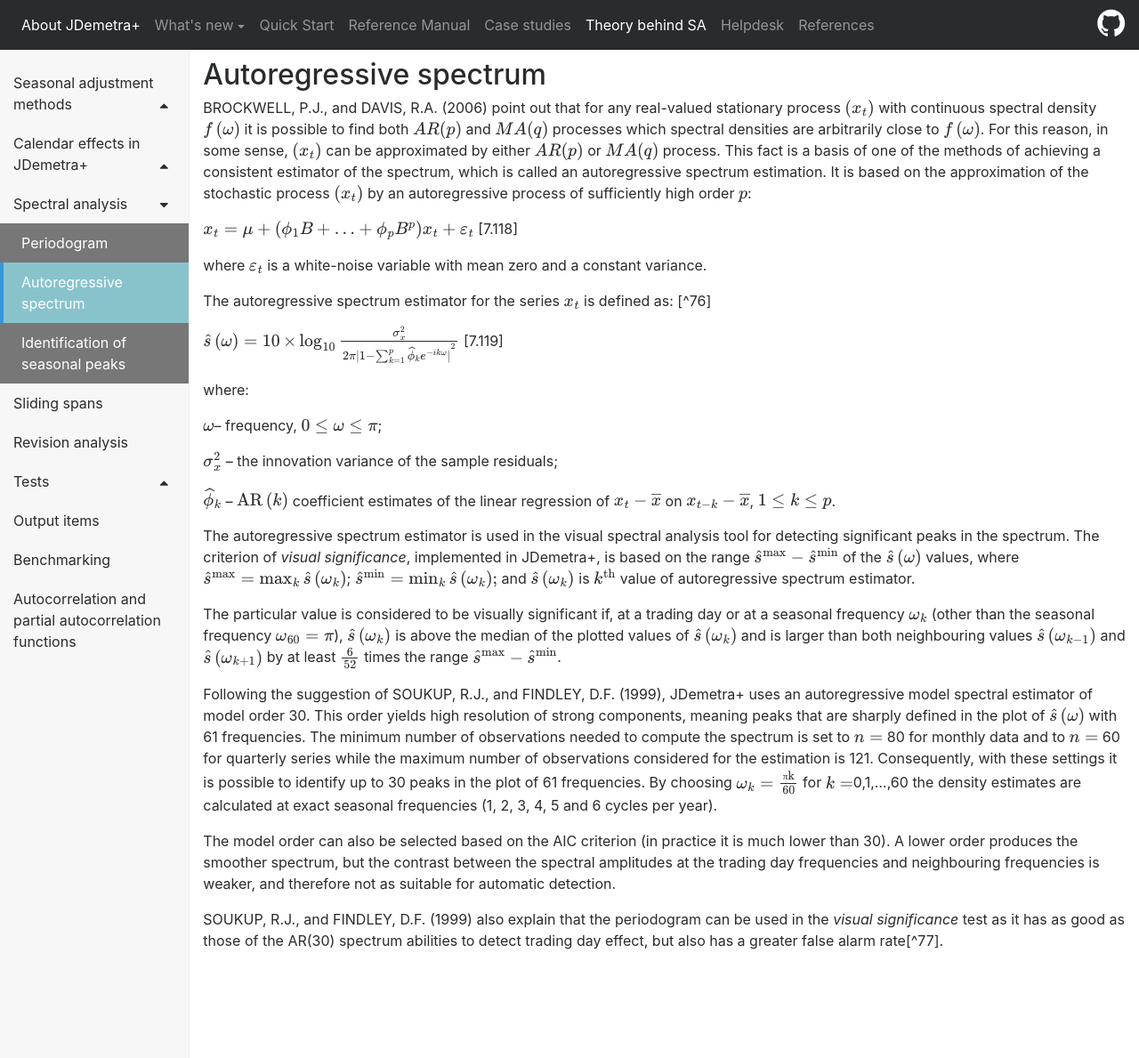
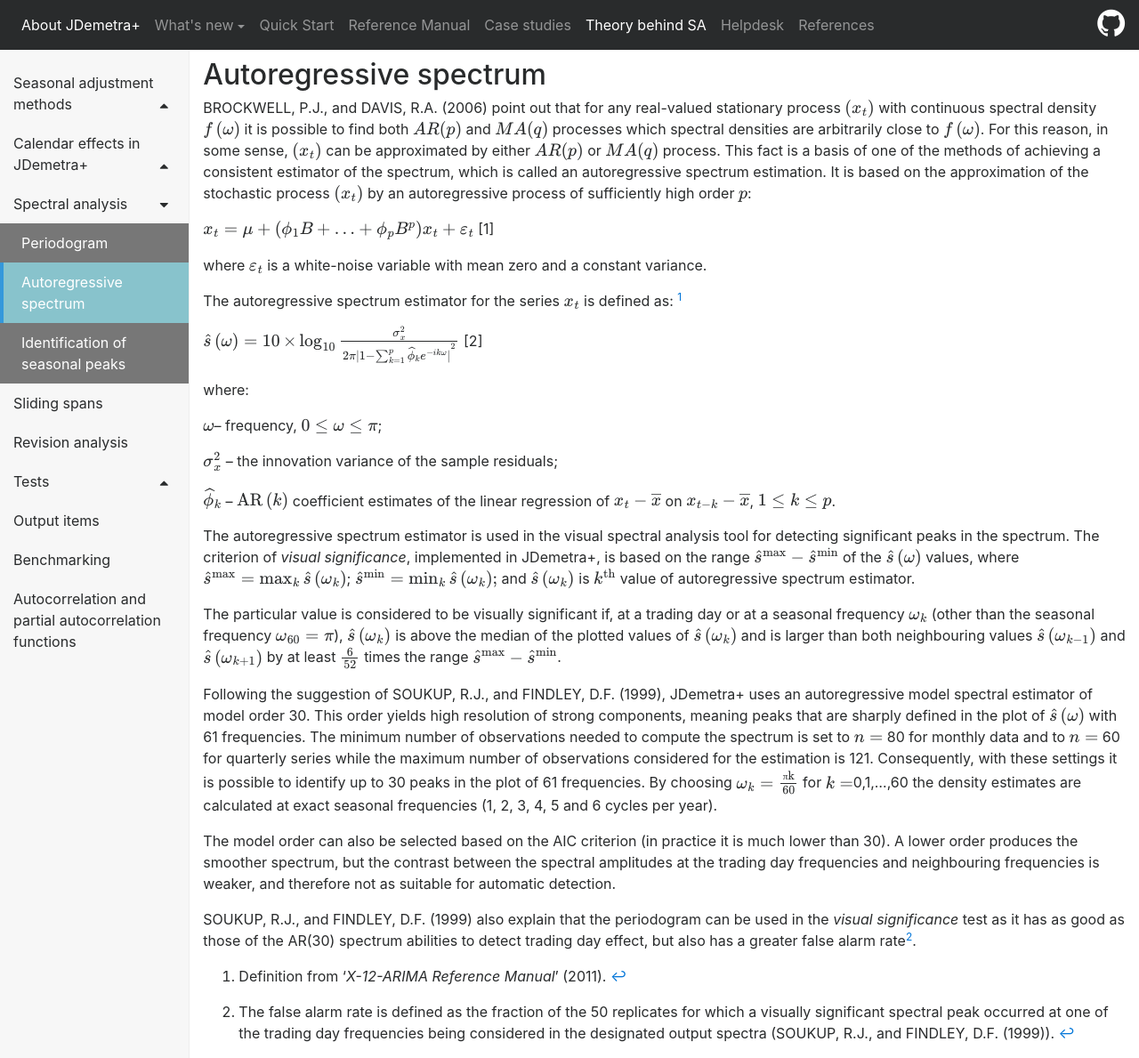
Before and after one commit to SylwiaGrudkowska/JDemetra-documentation, a Jekyll site: the page built from pages/theory/spectral_AR.md, in a window 1280 px wide and 1189 px high. Shown: the whole window at 89% size. Built offline with Jekyll 4.4.1, drawn with Linux system fonts in a browser that asks for light colours; nearby versions of some CDN libraries; formulas are drawn with MathJax 3.

Commit message:
spectral_AR ok

```diff
--- a/pages/theory/spectral_AR.md
+++ b/pages/theory/spectral_AR.md
@@ -17,7 +17,9 @@ spectrum estimation. It is based on the approximation of the stochastic
 process $\left\(x_{t}\right\)$ by an autoregressive process of
 sufficiently high order $p$:
 
-  $$x_{t} = \mu + \left( \phi_{1}B + \ldots + \phi_{p}B^{p} \right)x_{t} + \varepsilon_{t}$$   \[7.118\]
+  $$
+  x_{t} = \mu + \left( \phi_{1}B + \ldots + \phi_{p}B^{p} \right)x_{t} + \varepsilon_{t}
+  $$   \[1\] <!---\[7.118\]      -->
 
 where $\varepsilon_{t}$ is a white-noise variable with mean zero and a
 constant variance.
@@ -27,7 +29,7 @@ as: [^76]
 
  $$
  \widehat{s}\left( \omega \right) = 10\operatorname{\times}{\log_{10}\frac{\sigma_{x}^{2}}{2\pi{|1 - \sum_{k = 1}^{p}{\widehat{\phi}}_{k}e^{- ik\omega}|}^{2}}}
- $$   \[7.119\]
+ $$ \[2\] <!---\[7.119\]      -->
 
 where:
 
@@ -82,3 +84,10 @@ SOUKUP, R.J., and FINDLEY, D.F. (1999) also explain that the periodogram
 can be used in the *visual significance* test as it has as good as those
 of the AR(30) spectrum abilities to detect trading day effect, but also
 has a greater false alarm rate[^77].
+
+[^76]: Definition from '*X-12-ARIMA Reference Manual*' (2011).
+
+[^77]: The false alarm rate is defined as the fraction of the 50
+    replicates for which a visually significant spectral peak occurred
+    at one of the trading day frequencies being considered in the
+    designated output spectra (SOUKUP, R.J., and FINDLEY, D.F. (1999)).
```
